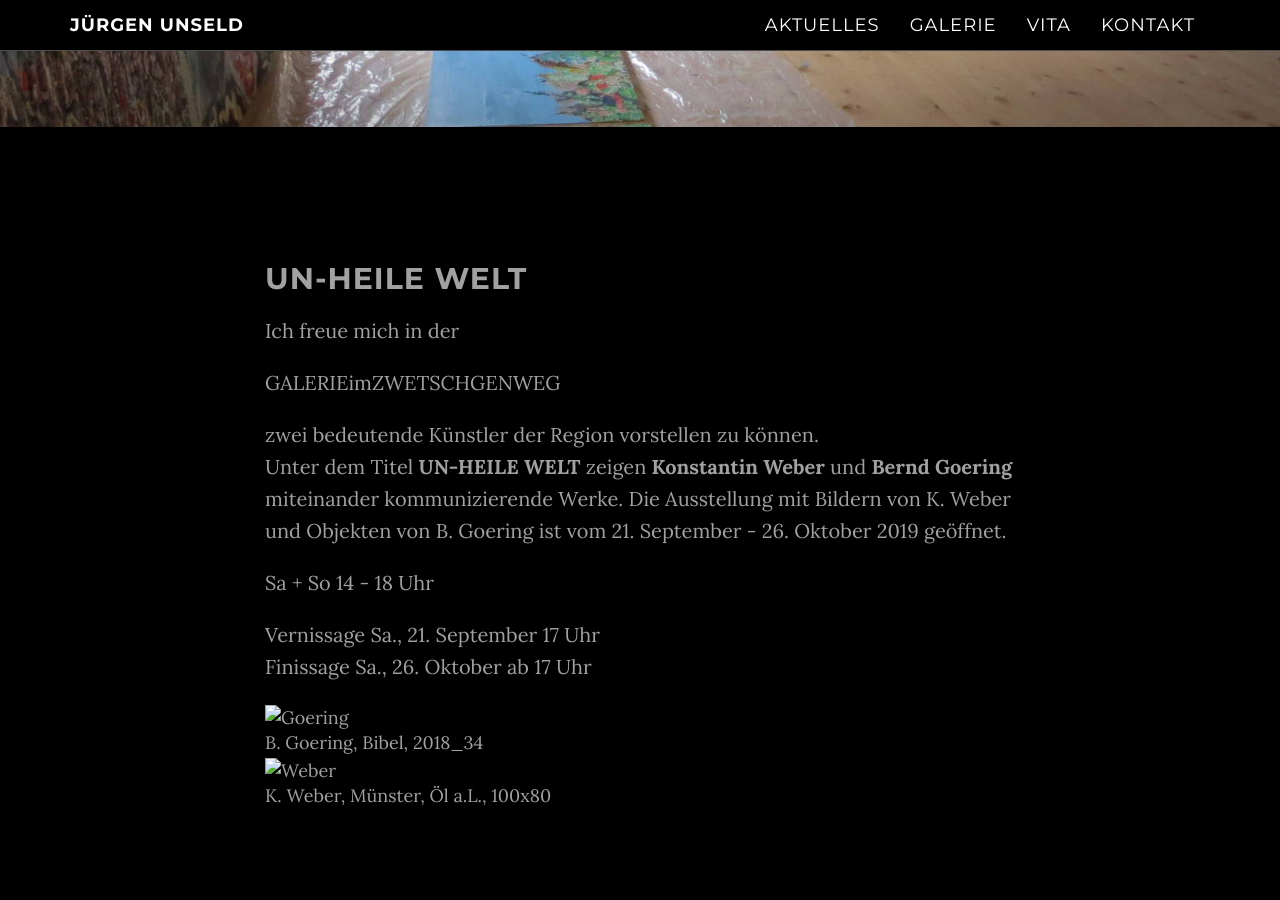
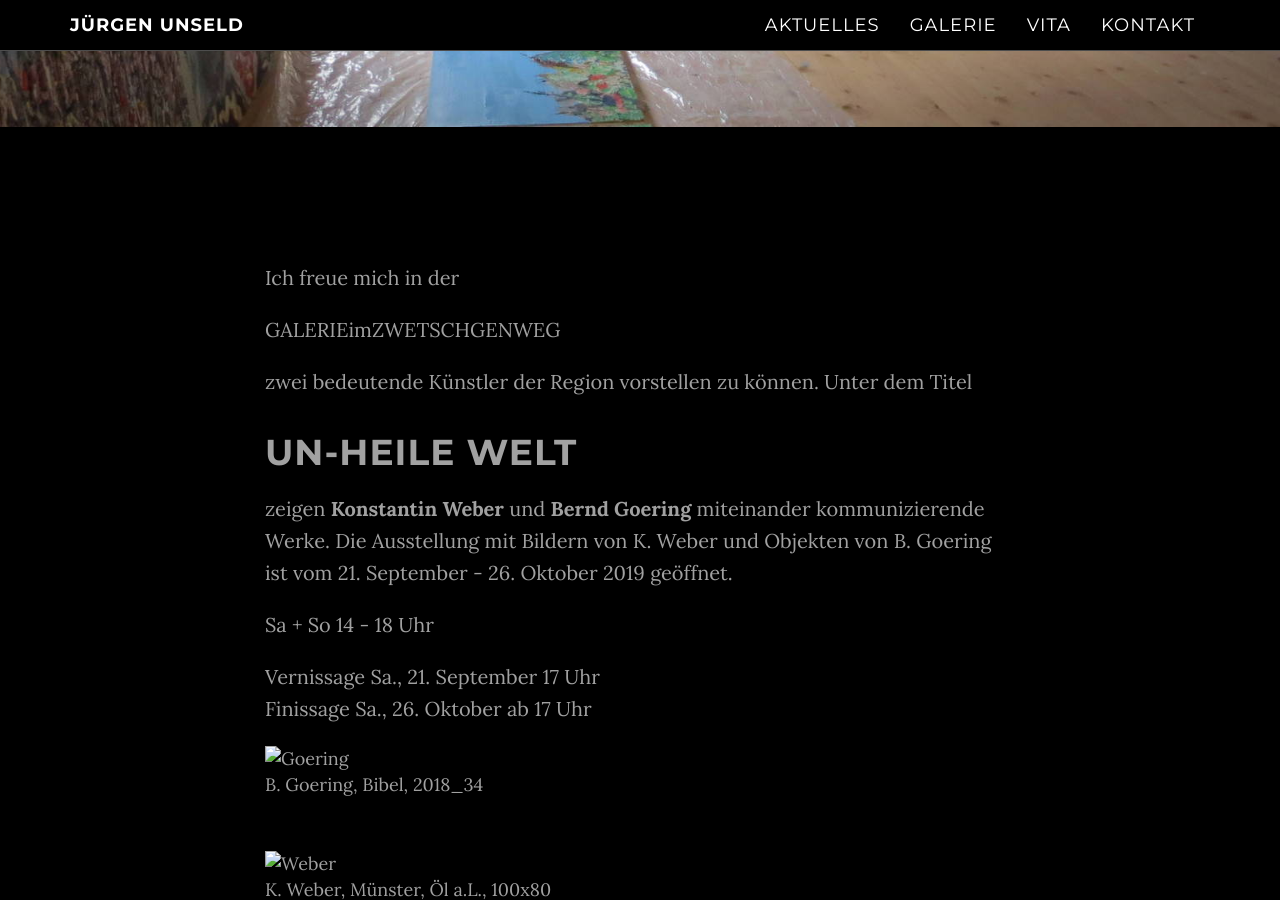
Before and after one commit to jueunseld/jueunseld.github.io, a Jekyll site: the page built from _posts/2019-09-08-UN-HEILE WELT 19.md, in a window 1280 px wide and 900 px high, scrolled down 773 px. Built offline with Jekyll 4.4.1, drawn with Linux system fonts in a browser that asks for light colours; our own code applies the rules of GitHub Pages for plain Markdown files.

Commit message:
Neue Ausstellung im September UN-HEILE WELT, formatierung 2

```diff
--- a/_posts/2019-09-08-UN-HEILE WELT 19.md
+++ b/_posts/2019-09-08-UN-HEILE WELT 19.md
@@ -2,26 +2,29 @@
 type: news
 published: true
 hideDate: true
-title: "UN-HEILE WELT"
+title: ""
 ---
 Ich freue mich in der
 
 GALERIEimZWETSCHGENWEG
 
-zwei bedeutende Künstler der Region vorstellen zu können.\\
-Unter dem Titel **UN-HEILE WELT** zeigen **Konstantin Weber** und **Bernd Goering** miteinander kommunizierende Werke.
+zwei bedeutende Künstler der Region vorstellen zu können.
+Unter dem Titel
+
+<h1 class="news-title">UN-HEILE WELT</h1>
+
+zeigen **Konstantin Weber** und **Bernd Goering** miteinander kommunizierende Werke.
 Die Ausstellung mit Bildern von K. Weber und Objekten von B. Goering ist vom 21. September - 26. Oktober 2019 geöffnet.
 
 Sa + So   14 - 18 Uhr
 
 Vernissage Sa., 21. September 17 Uhr\\
 Finissage Sa., 26. Oktober ab 17 Uhr
-
-
+<br>
 <figure>
     <img src="{{ site.baseurl }}images/B. Goering, Bibel, 2018_34.JPG" alt="Goering" itemprop="image"/>
 	<figcaption>B. Goering, Bibel, 2018_34</figcaption>
-</figure>
+</figure><br>
 <figure>
     <img src="{{ site.baseurl }}images/K. Weber, Muenster, Oel a.L.,100x80.JPG" alt="Weber" itemprop="image"/>
 	<figcaption>K. Weber, Münster, Öl a.L., 100x80</figcaption>
```
